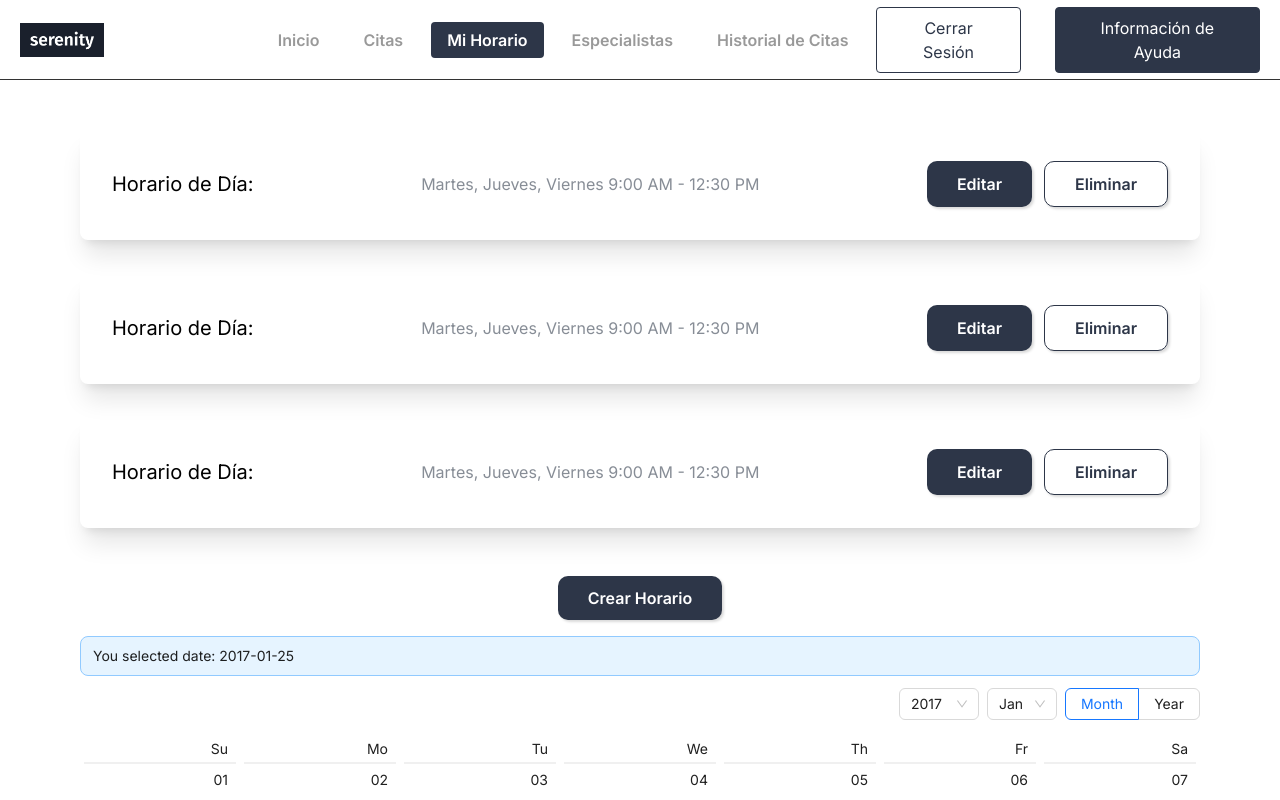
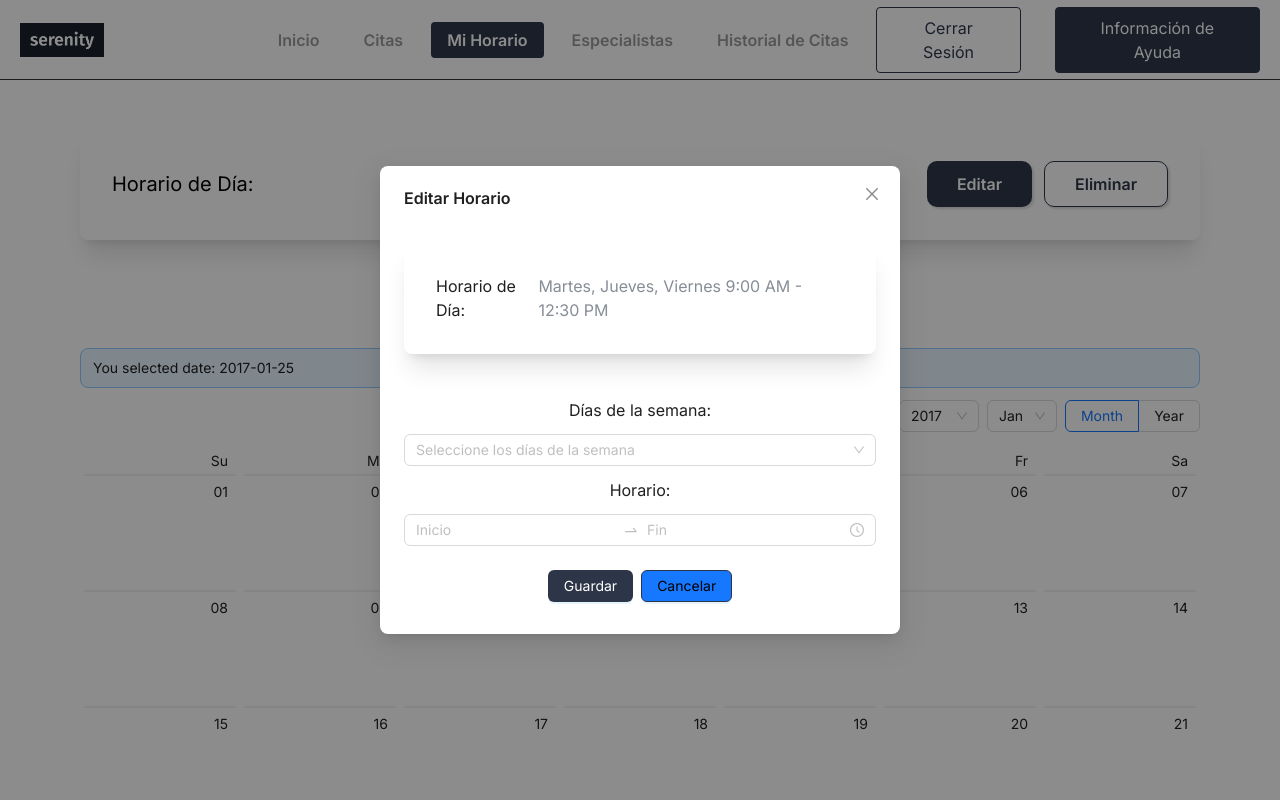
Before and after one commit to AngieCabanillas/psicologia-en-linea, a React (Vite) app in the folder frontend/: page /my-horario in a window 1280 px wide. Both pictures are taken after a click on the button "Editar". Shown: the top 800 px of the page. Built offline with nearby package versions, Linux system fonts and the light colour scheme.

Commit message:
chore: add modals for my horario

```diff
--- /dev/null
+++ b/frontend/src/user/my-horario/modals/modal-delete-horario/modal-delete-horario.tsx
@@ -0,0 +1,49 @@
+import { Button, Modal } from "antd";
+
+type ModalDeleteHorarioProps = {
+  modalDeleteOpen: boolean;
+  setModalDeleteClose: () => void;
+};
+
+export const ModalDeleteHorario = ({
+  modalDeleteOpen,
+  setModalDeleteClose,
+}: ModalDeleteHorarioProps) => {
+  return (
+    <Modal
+      title="Eliminar Horario"
+      centered
+      open={modalDeleteOpen}
+      onCancel={setModalDeleteClose}
+      footer={
+        <div className="py-3 flex justify-center items-center gap-x-2">
+          <Button
+            type="primary"
+            style={{ backgroundColor: "#2d3648" }}
+            onClick={setModalDeleteClose}
+          >
+            Aceptar
+          </Button>
+          <Button
+            type="primary"
+            style={{ border: "1px solid #2d3648", color: "black" }}
+            onClick={setModalDeleteClose}
+          >
+            Cancelar
+          </Button>
+        </div>
+      }
+    >
+      <div className="my-8 shadow-xl rounded-lg w-full h-28 px-8 flex flex-row justify-between items-center">
+        <div className="text-base">Horario de Día:</div>
+        <div className="text-base" style={{ color: "#878D96" }}>
+          Martes, Jueves, Viernes 9:00 AM - 12:30 PM
+        </div>
+      </div>
+
+      <div className="text-base flex justify-center">
+        Estás seguro/a de eliminar este horario?
+      </div>
+    </Modal>
+  );
+};
--- /dev/null
+++ b/frontend/src/user/my-horario/modals/modal-horario/modal-horario.tsx
@@ -0,0 +1,75 @@
+import { Button, Modal, Select, TimePicker } from "antd";
+import { useState } from "react";
+
+type ModalHorarioProps = {
+  modalOpen: boolean;
+  setModalClose: () => void;
+  title: string;
+};
+
+const OPTIONS = ["LUNES", "MARTES", "MIÉRCOLES", "JUEVES", "VIERNES"];
+
+export const ModalHorario = ({
+  modalOpen,
+  setModalClose,
+  title,
+}: ModalHorarioProps) => {
+  const [selectedItems, setSelectedItems] = useState<string[]>([]);
+
+  const filteredOptions = OPTIONS.filter((o) => !selectedItems.includes(o));
+
+  return (
+    <Modal
+      title={title}
+      centered
+      open={modalOpen}
+      onCancel={setModalClose}
+      footer={
+        <div className="py-3 flex justify-center items-center gap-x-2">
+          <Button
+            type="primary"
+            style={{ backgroundColor: "#2d3648" }}
+            onClick={setModalClose}
+          >
+            Guardar
+          </Button>
+          <Button
+            type="primary"
+            style={{ border: "1px solid #2d3648", color: "black" }}
+            onClick={setModalClose}
+          >
+            Cancelar
+          </Button>
+        </div>
+      }
+    >
+      <div className="my-8 shadow-xl rounded-lg w-full h-28 px-8 flex flex-row justify-between items-center">
+        <div className="text-base">Horario de Día:</div>
+        <div className="text-base" style={{ color: "#878D96" }}>
+          Martes, Jueves, Viernes 9:00 AM - 12:30 PM
+        </div>
+      </div>
+
+      <div className="text-base flex justify-center py-3">
+        Días de la semana:
+      </div>
+      <Select
+        mode="multiple"
+        placeholder="Seleccione los días de la semana"
+        value={selectedItems}
+        onChange={setSelectedItems}
+        style={{ width: "100%" }}
+        options={filteredOptions.map((item) => ({
+          value: item,
+          label: item,
+        }))}
+      />
+
+      <div className="text-base flex justify-center py-3">Horario:</div>
+      <TimePicker.RangePicker
+        className="w-full"
+        placeholder={["Inicio", "Fin"]}
+      />
+    </Modal>
+  );
+};
--- a/frontend/src/user/my-horario/my-horario.tsx
+++ b/frontend/src/user/my-horario/my-horario.tsx
@@ -1,17 +1,44 @@
 import "./my-horario.css";
 import { useEffect, useState } from "react";
 import { LoadingOutlined } from "@ant-design/icons";
-import { Spin } from "antd";
+import { Button, Modal, Spin } from "antd";
 import MyHorarioCalendar from "./my-horario-calendar/my-horario-calendar";
+import { ModalDeleteHorario } from "./modals/modal-delete-horario/modal-delete-horario";
+import { ModalHorario } from "./modals/modal-horario/modal-horario";
 
 const circleIcon = <LoadingOutlined style={{ fontSize: 24 }} spin />;
 
 export const MyHorarioComponent = () => {
   const [loading, setLoading] = useState<boolean>(true);
+  const [modalInfoOpen, setModalInfoOpen] = useState<boolean>(false);
+  const [modalDeleteOpen, setModalDeleteOpen] = useState<boolean>(false);
+  const [titleState, setTitleState] = useState<string>("");
 
   useEffect(() => {
     setLoading(false);
   });
+
+  const openModalCreate = () => {
+    setTitleState("Crear Horario");
+    setModalInfoOpen(true);
+  };
+
+  const openModalEdit = () => {
+    setTitleState("Editar Horario");
+    setModalInfoOpen(true);
+  };
+
+  const openModalDelete = () => {
+    setModalDeleteOpen(true);
+  };
+
+  const closeModalHorario = () => {
+    setModalInfoOpen(false);
+  };
+
+  const closeModalDelete = () => {
+    setModalDeleteOpen(false);
+  };
 
   return (
     <>
@@ -25,38 +52,33 @@ export const MyHorarioComponent = () => {
               Martes, Jueves, Viernes 9:00 AM - 12:30 PM
             </div>
             <div className="flex gap-x-3">
-              <button className="btn-editar">Editar</button>
-              <button className="btn-eliminar">Eliminar</button>
-            </div>
-          </div>
-
-          <div className="my-8 shadow-xl rounded-lg w-full h-28 px-8 flex flex-row justify-between items-center">
-            <div className="text-xl">Horario de Día:</div>
-            <div className="text-base" style={{ color: "#878D96" }}>
-              Martes, Jueves, Viernes 9:00 AM - 12:30 PM
-            </div>
-            <div className="flex gap-x-3">
-              <button className="btn-editar">Editar</button>
-              <button className="btn-eliminar">Eliminar</button>
-            </div>
-          </div>
-
-          <div className="my-8 shadow-xl rounded-lg w-full h-28 px-8 flex flex-row justify-between items-center">
-            <div className="text-xl">Horario de Día:</div>
-            <div className="text-base" style={{ color: "#878D96" }}>
-              Martes, Jueves, Viernes 9:00 AM - 12:30 PM
-            </div>
-            <div className="flex gap-x-3">
-              <button className="btn-editar">Editar</button>
-              <button className="btn-eliminar">Eliminar</button>
+              <button className="btn-editar" onClick={openModalEdit}>
+                Editar
+              </button>
+              <button className="btn-eliminar" onClick={openModalDelete}>
+                Eliminar
+              </button>
             </div>
           </div>
 
           <div className="py-4 w-full flex justify-center">
-            <button className="btn-editar">Crear Horario</button>
+            <button className="btn-editar" onClick={openModalCreate}>
+              Crear Horario
+            </button>
           </div>
 
           <MyHorarioCalendar />
+
+          <ModalHorario
+            modalOpen={modalInfoOpen}
+            setModalClose={closeModalHorario}
+            title={titleState}
+          />
+
+          <ModalDeleteHorario
+            modalDeleteOpen={modalDeleteOpen}
+            setModalDeleteClose={closeModalDelete}
+          />
         </div>
       </Spin>
     </>
```
